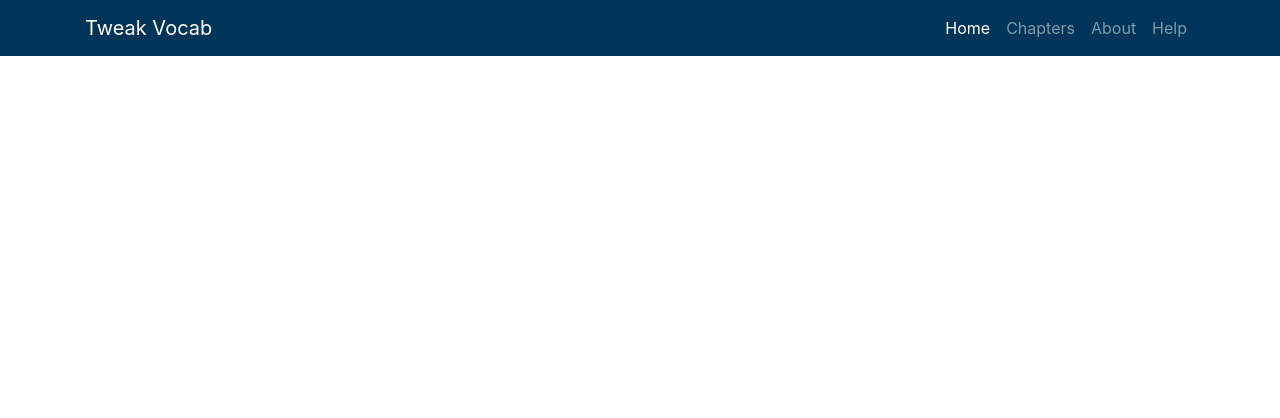
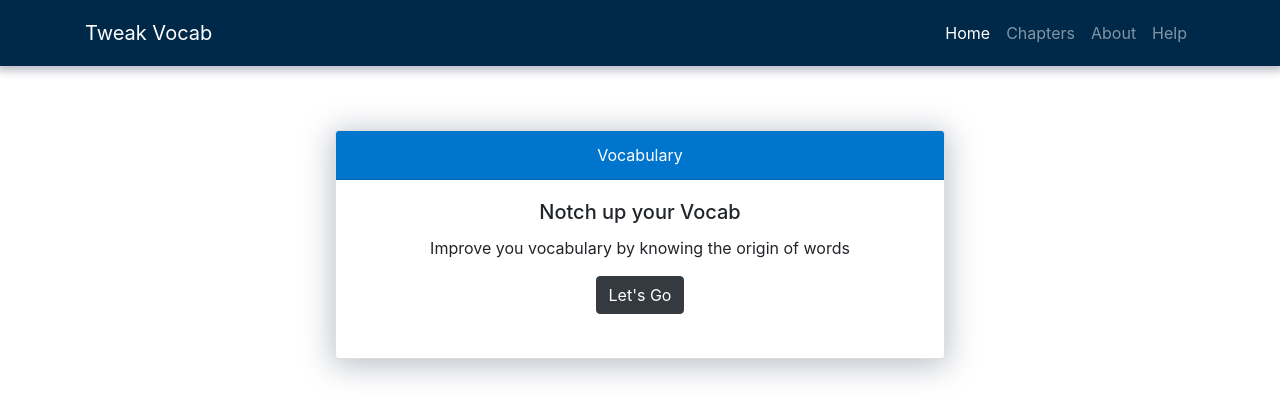
Before and after one commit to jaffreyjoy/TweakVocabWeb, a PHP site: page / in a window 1280 px wide. Shown: the top 418 px of the page. Run offline with PHP 8.4, Linux system fonts and the light colour scheme; some libraries are stand-ins or nearby versions.

Commit message:
add vocab card

```diff
--- a/public/index.html
+++ b/public/index.html
@@ -11,7 +11,7 @@
         crossorigin="anonymous">
     <link rel="stylesheet" href="/stylesheets/style.css">
 
-    <title>Hello, world!</title>
+    <title>Tweak Vocab</title>
     <!-- Optional JavaScript -->
     <!-- jQuery first, then Popper.js, then Bootstrap JS -->
     <script src="https://code.jquery.com/jquery-3.2.1.slim.min.js" integrity="sha384-KJ3o2DKtIkvYIK3UENzmM7KCkRr/rE9/Qpg6aAZGJwFDMVNA/GpGFF93hXpG5KkN"
@@ -23,6 +23,8 @@
 </head>
 
 <body>
+
+    <!-- NavBar start -->
     <nav class="navbar navbar-expand-lg navbar-dark" id="navBar">
         <div class="container">
         <a class="navbar-brand" href="#">Tweak Vocab</a>
@@ -50,6 +52,25 @@
         </div>
         </div>
     </nav>
+    <!-- NavBar end -->
+
+    <!-- Vocab Card Start -->
+    <div class="container col-md-6">
+        <div class="vocab-card card text-center">
+            <div class="vocab-card-header card-header">
+                <span class="vocab-card-h-text">Vocabulary</span>
+            </div>
+            <div class="card-body">
+                <h5 class="card-title">Notch up your Vocab</h5>
+                <p class="card-text">Improve you vocabulary by knowing the origin of words</p>
+                <a href="#" class="btn btn-dark">Let's Go</a>
+            </div>
+            <!-- <div class="card-footer text-muted">
+                2 days ago
+            </div> -->
+        </div>
+    </div>
+    <!-- Vocab Card End -->
 </body>
 
 </html>
--- a/public/stylesheets/style.css
+++ b/public/stylesheets/style.css
@@ -8,7 +8,25 @@ a {
 } */
 
 #navBar{
-  background-color: #003458;
+  background-color: rgb(0, 41, 73);
+  box-shadow: 0px 2px 8px 3px rgba(171, 176, 189, 0.8);
+  margin-bottom: 5%;
+  padding-top: 1%;
+  padding-bottom: 1%;
+}
+
+.vocab-card{
+  /* background-color: steelblue; */
+  padding-bottom: 4%;
+  box-shadow: 0px 4px 30px 3px rgba(171, 176, 189, 0.8);
+}
+
+.vocab-card-header{
+  background-color: #0075ce;
+}
+
+.vocab-card-h-text{
+  color: white;
 }
 
 /* .nav-link{
```
